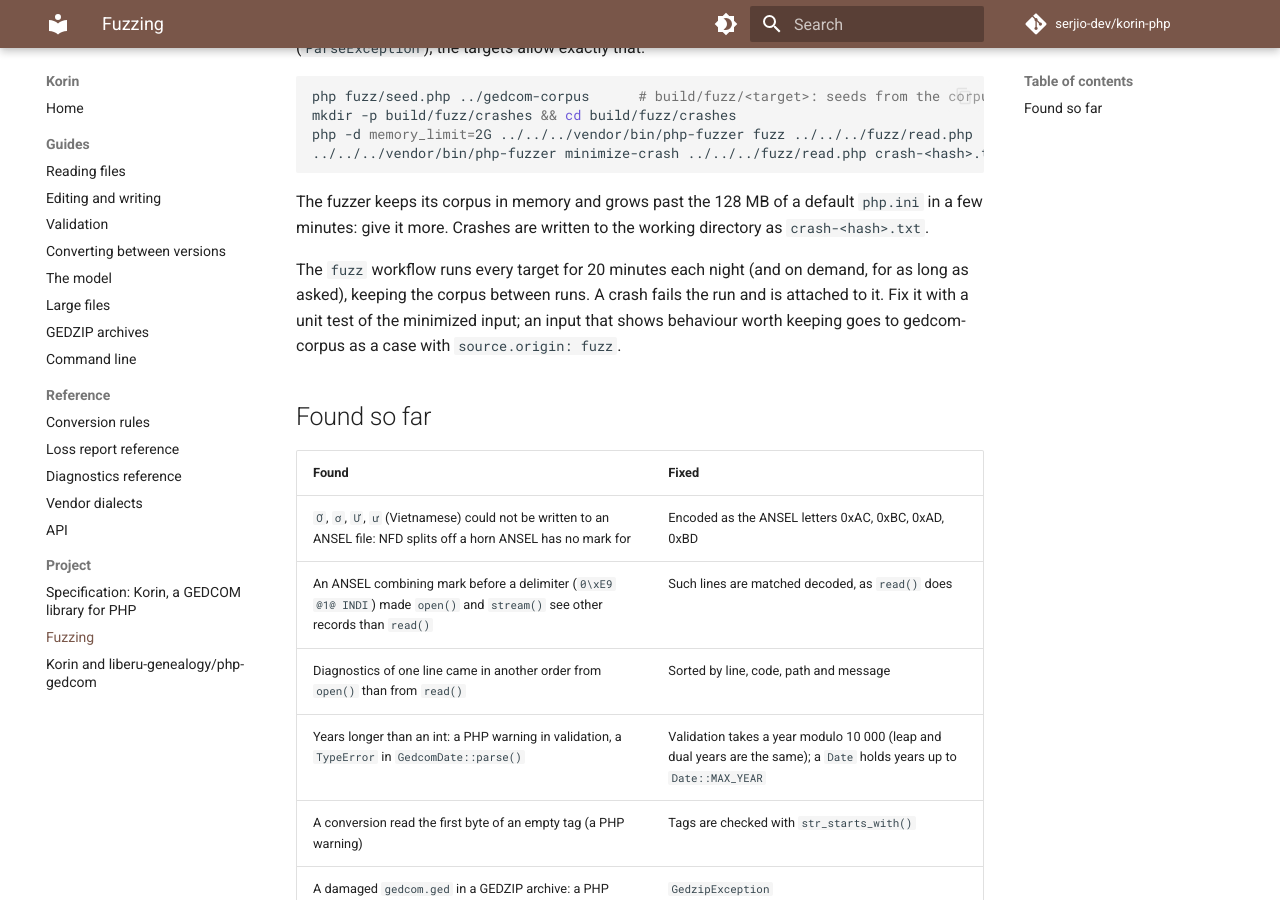
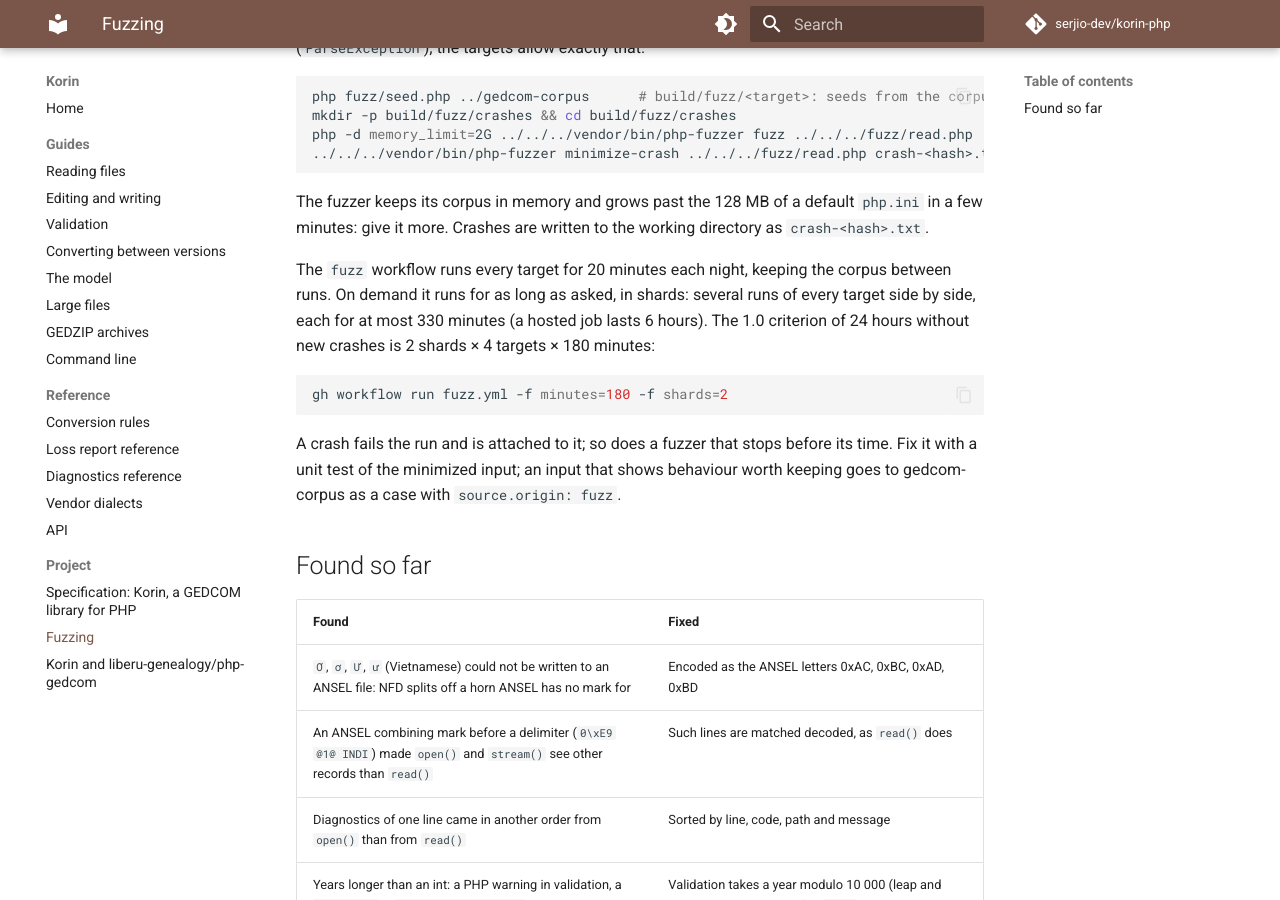
Before and after one commit to serjio-dev/korin-php, an MkDocs documentation site: the page built from docs/fuzzing.md, in a window 1280 px wide and 900 px high, scrolled down 641 px. Built offline with MkDocs 1.6.1 and Material for MkDocs 9.7.7, drawn with Linux system fonts in a browser that asks for light colours; comment, search, counter and statistics services are not loaded.

Commit message:
ci: long fuzzing runs in shards
The 1.0 criterion is 24 h of fuzzing without new crashes; a hosted job lasts
6 h. On demand, the fuzz workflow now runs every target in up to 4 shards of
up to 330 minutes, with the job timeout to match (2 x 4 x 180 minutes is
24 h). A fuzzer that stops before its time fails the run, and the crash
check no longer depends on being the last command of the step. The memory
limit is 10 GB, as running out of it would be reported as a crash.

Co-Authored-By: Claude Opus 5.5 <noreply@anthropic.com>

````diff
--- a/docs/fuzzing.md
+++ b/docs/fuzzing.md
@@ -24,8 +24,16 @@ php -d memory_limit=2G ../../../vendor/bin/php-fuzzer fuzz ../../../fuzz/read.ph
 The fuzzer keeps its corpus in memory and grows past the 128 MB of a default `php.ini` in a few
 minutes: give it more. Crashes are written to the working directory as `crash-<hash>.txt`.
 
-The `fuzz` workflow runs every target for 20 minutes each night (and on demand, for as long as
-asked), keeping the corpus between runs. A crash fails the run and is attached to it. Fix it
+The `fuzz` workflow runs every target for 20 minutes each night, keeping the corpus between runs.
+On demand it runs for as long as asked, in shards: several runs of every target side by side,
+each for at most 330 minutes (a hosted job lasts 6 hours). The 1.0 criterion of 24 hours without
+new crashes is 2 shards × 4 targets × 180 minutes:
+
+```bash
+gh workflow run fuzz.yml -f minutes=180 -f shards=2
+```
+
+A crash fails the run and is attached to it; so does a fuzzer that stops before its time. Fix it
 with a unit test of the minimized input; an input that shows behaviour worth keeping goes to
 gedcom-corpus as a case with `source.origin: fuzz`.
 
````
Also changed, not shown: 1 other file.
